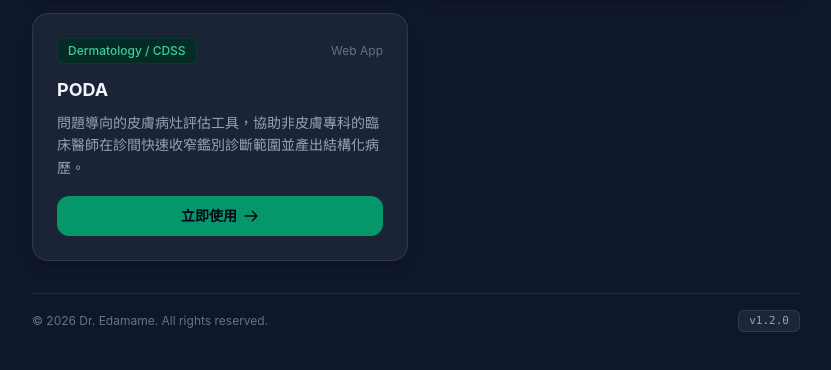
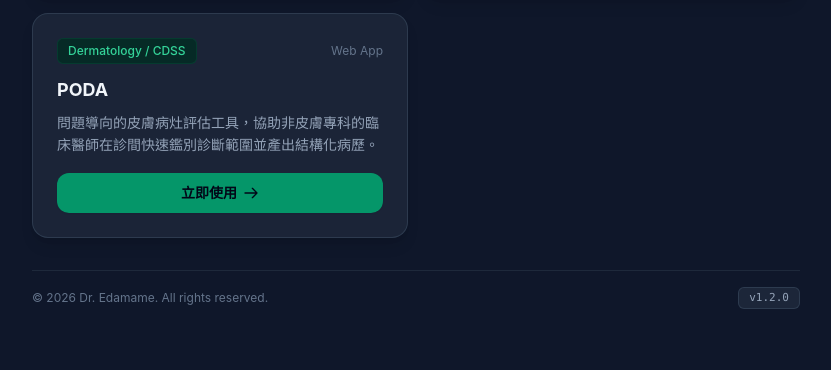
Before and after one commit to dredamame/dredamame.github.io, a plain HTML site: page index.html in a window 1280 px wide. Shown: the part 552-922 px from the top of the page, without its empty margins (224-1055 px from the left). After the commit the page ends 901 px from the top, so only its background shows below. Drawn offline with nearby package versions, Linux system fonts and the light colour scheme.

Commit message:
Update index.html

```diff
--- a/index.html
+++ b/index.html
@@ -106,7 +106,7 @@
                     </div>
                     <h2 class="text-lg font-bold text-slate-100 mb-2">PODA</h2>
                     <p class="text-slate-400 text-sm leading-relaxed mb-4">
-                        問題導向的皮膚病灶評估工具，協助非皮膚專科的臨床醫師在診間快速收窄鑑別診斷範圍並產出結構化病歷。
+                        問題導向的皮膚病灶評估工具，協助非皮膚專科的臨床醫師在診間快速鑑別診斷範圍並產出結構化病歷。
                     </p>
                 </div>
                 <a href="https://poda168.ai.studio/" target="_blank" class="inline-flex items-center justify-center w-full bg-emerald-600 hover:bg-emerald-500 text-slate-950 font-semibold text-sm py-2.5 px-4 rounded-xl transition-colors shadow-sm">
```
